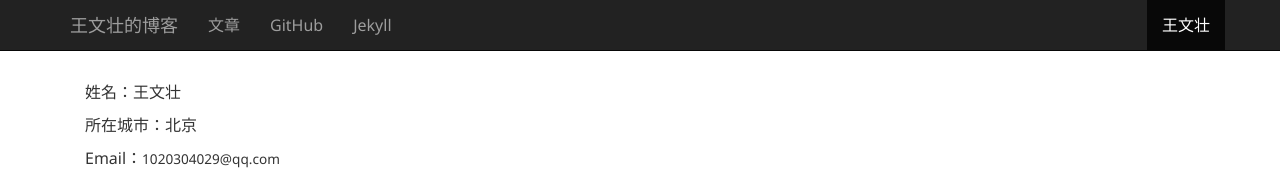
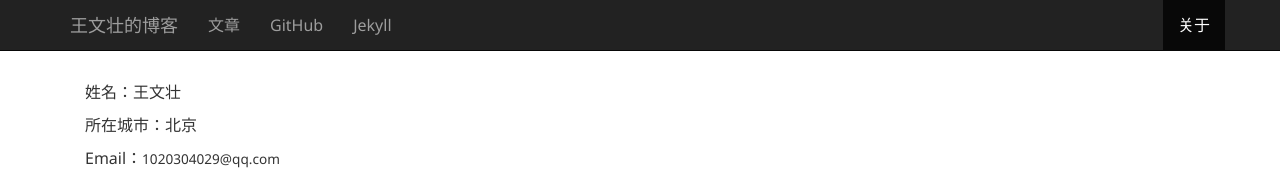
Before and after one commit to luminji/luminji.github.io, a Jekyll site: the page built from about/index.html, in a window 1280 px wide. Shown: the top 180 px of the page. Built offline with Jekyll 4.4.1, drawn with Linux system fonts in a browser that asks for light colours; nearby versions of some CDN libraries; grey boxes are pictures that could not be loaded.

Commit message:
编辑导航条文字

```diff
--- a/_layouts/default.html
+++ b/_layouts/default.html
@@ -29,7 +29,7 @@
             <li><a href="http://jekyllrb.com" target="_blank">Jekyll</a></li>
           </ul>
           <ul class="nav navbar-nav navbar-right">
-          <li id='nav2'><a href="/about/">王文壮</a></li>
+          <li id='nav2'><a href="/about/">关于</a></li>
           </ul>
         </div>
       </div>
```
